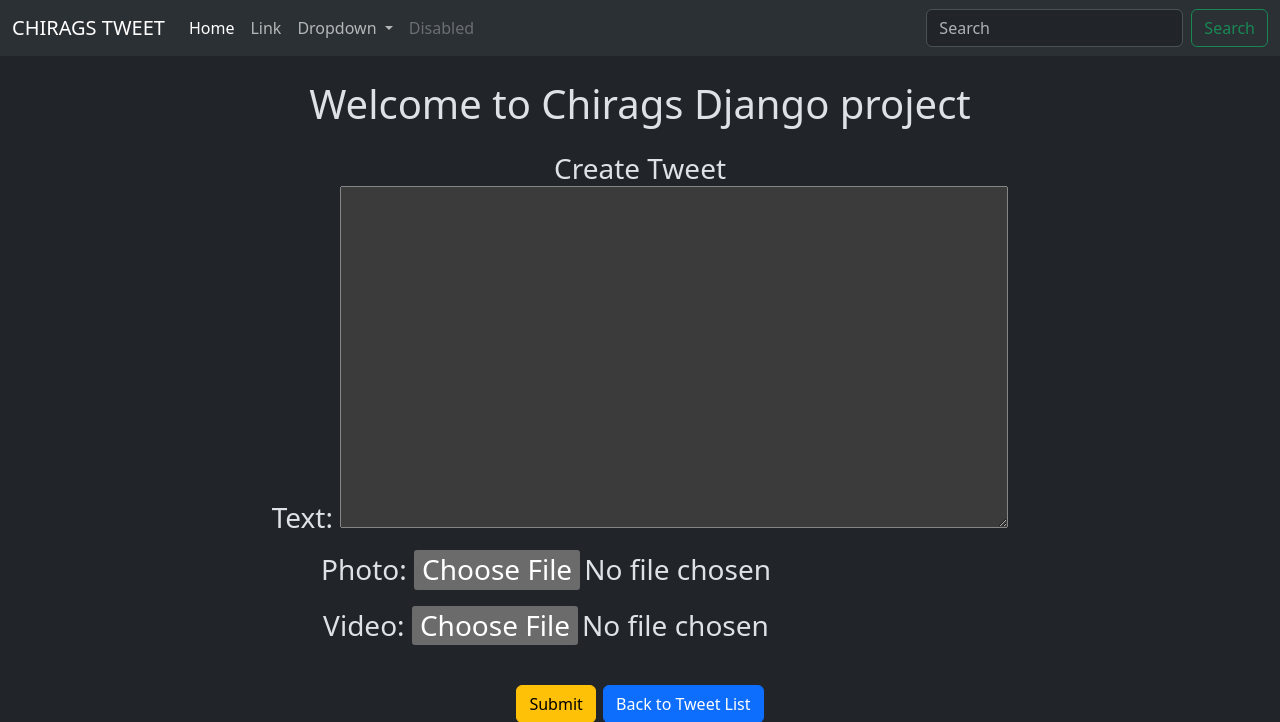
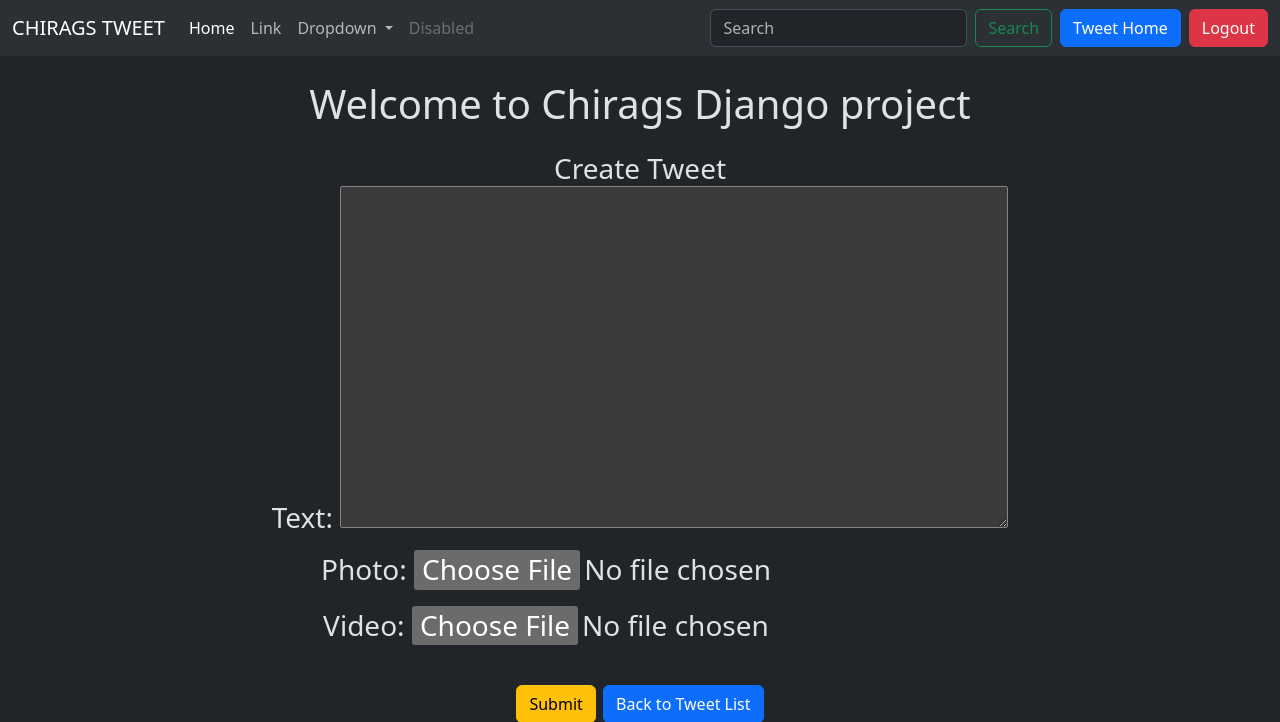
Before and after one commit to Chirag-S-Kotian/ck-tweet, a Django app: page /tweet/create/ in a window 1280 px wide. Shown: the top 722 px of the page. Run offline with Django 5.2, Linux system fonts and the light colour scheme; the visitor is signed in with stand-in values (Sample User, id 1).

Commit message:
"Added navigation bar links for Tweet Home, Logout, Register, and Login"

```diff
--- a/ace/templates/layout.html
+++ b/ace/templates/layout.html
@@ -46,6 +46,16 @@
               <input class="form-control me-2" type="search" placeholder="Search" aria-label="Search">
               <button class="btn btn-outline-success" type="submit">Search</button>
             </form>
+            <a href="{% url 'tweet_list' %}" class="btn btn-primary mx-2">Tweet Home</a>
+            {% if user.is_authenticated %}
+            <form method="post" action="{% url 'logout' %}">
+              {% csrf_token %}
+              <button type="submit" class="btn btn-danger">Logout</button>
+            </form>
+            {% else %}
+            <a href="{% url 'register' %}" class="btn btn-primary mx-2">Register</a>
+            <a href="{% url 'login' %}" class="btn btn-success mx-2">Login</a>
+            {% endif %}
           </div>
         </div>
       </nav>
```
